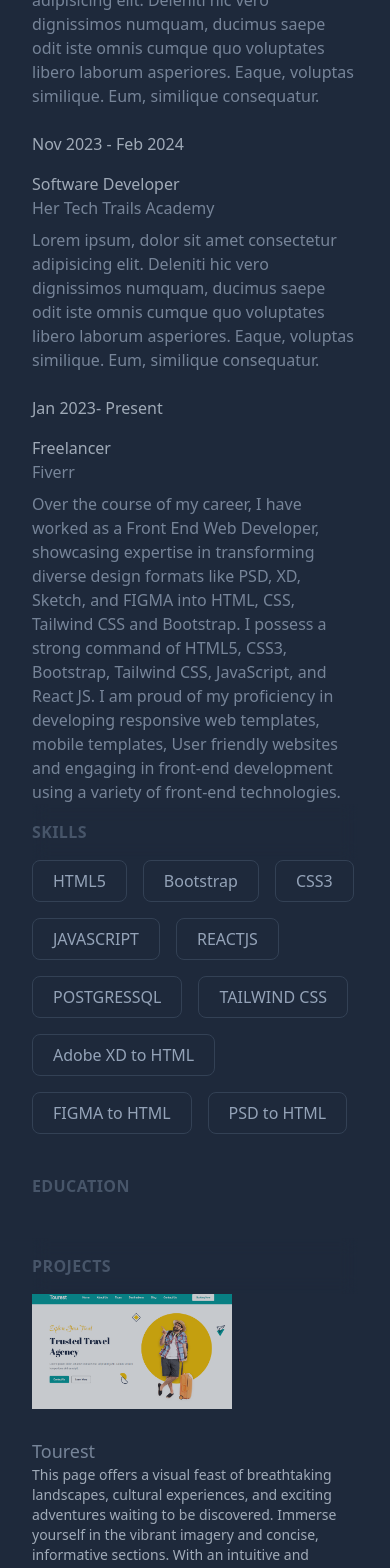
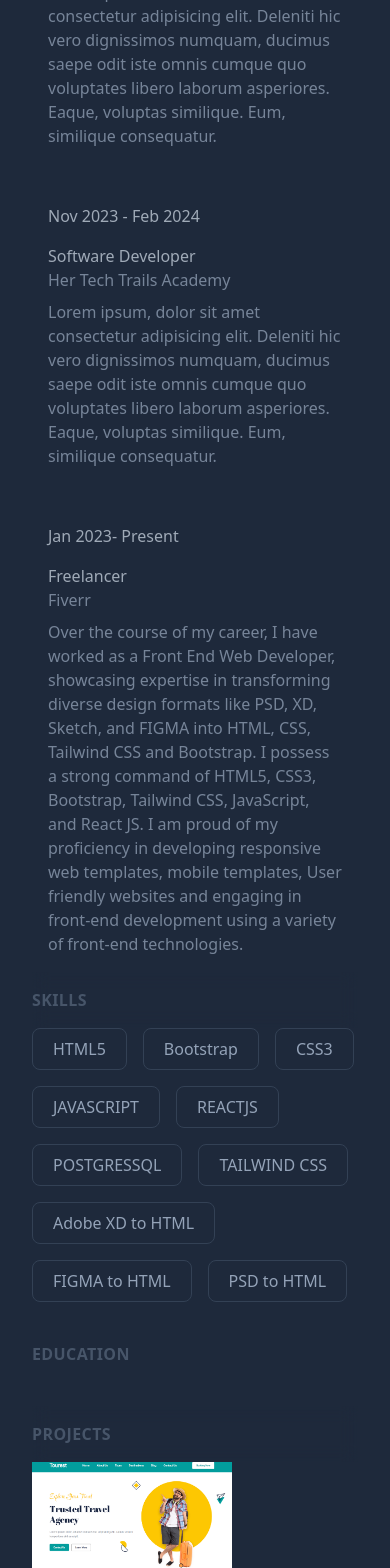
Before and after one commit to miyemicodes/my-portfolio, a React (Create React App) app: page / in a window 390 px wide. Shown: the part 1120-2688 px from the top of the page. Built offline with nearby package versions, Linux system fonts and the light colour scheme; a small style sheet from the web is missing.

Commit message:
initial commit

```diff
--- a/src/components/Details.jsx
+++ b/src/components/Details.jsx
@@ -45,6 +45,7 @@ function createProjectDetails(projectDetails) {
 
 function Details() {
   return (
+
     <div className=" px-8 overflow-y-auto overflow-hidden remove-scrollbar">
       <About />
 
@@ -52,7 +53,7 @@ function Details() {
         <h2 className="sticky top-0 py-4 text-base font-bold tracking-wide text-slate-600 backdrop-blur">
           EXPERIENCE
         </h2>
-        <div className="flex flex-col gap-6">
+        <div className="flex flex-col gap-6 ">
           {myExperience.map(createWorkDetails)}
         </div>
       </div>
--- a/src/components/experience.jsx
+++ b/src/components/experience.jsx
@@ -2,7 +2,7 @@ import React from "react";
 
 function Experience(props) {
   return (
-    <div className=" grid md:grid-cols-3 gap-4 opacity-75 hover:opacity-100">
+    <div className=" grid p-4 md:grid-cols-3 gap-4 opacity-75 hover:opacity-100 hover:bg-gray-700">
       <div className="col-span-1 text-slate-300">{props.duration}</div>
 
       <div className="col-span-2 ">
--- a/src/components/projects.jsx
+++ b/src/components/projects.jsx
@@ -2,9 +2,11 @@ import React from "react";
 
 function Projects(props) {
   return (
-    <div className="flex flex-col-reverse lg:flex-row-reverse gap-7 opacity-75 hover:opacity-100 hover:shadow-lg shadow-cyan-500/50 ">
+    <div className="flex flex-col-reverse lg:flex-row-reverse gap-7 opacity-100 hover:o hover:shadow-lg shadow-cyan-500/50 ">
       <div>
-        <p className="text-lg text-slate-400">{props.projectname}</p>
+        <p className="text-lg text-slate-400">
+          {props.projectname}
+        </p>
         <p className="text-sm text-slate-300"> {props.description} </p>
       </div>
 
```
Also changed, not shown: src/components/Input.jsx (added, +12 -0 lines).
